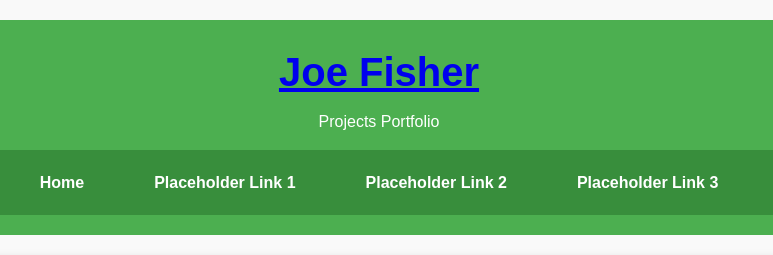
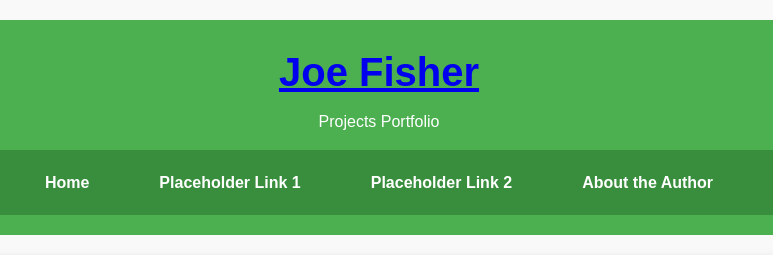
Before and after one commit to jfisher8/jfisher8.github.io, a plain HTML site: page index.html in a window 1280 px wide. Shown: the top 255 px of the page, 261-1034 px from the left. Drawn offline with Linux system fonts and the light colour scheme.

Commit message:
Adds link for soon-to-be About section

```diff
--- a/index.html
+++ b/index.html
@@ -21,7 +21,7 @@
         <li><a href="https://jfisher8.github.io">Home</a></li>
         <li><a href="">Placeholder Link 1</a></li>
         <li><a href="">Placeholder Link 2</a></li>
-        <li><a href="">Placeholder Link 3</a></li>
+        <li><a href="">About the Author</a></li>
       </ul>
     </nav>
   </header>
```
